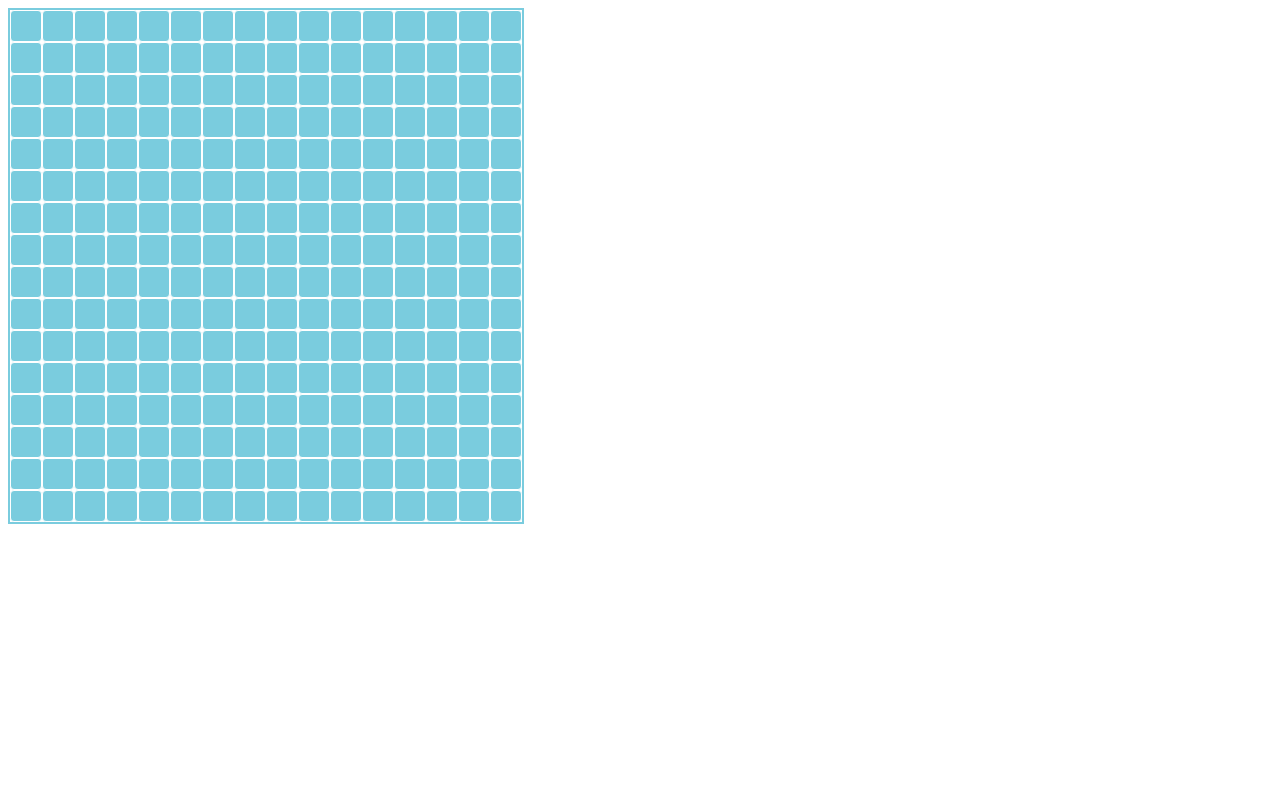
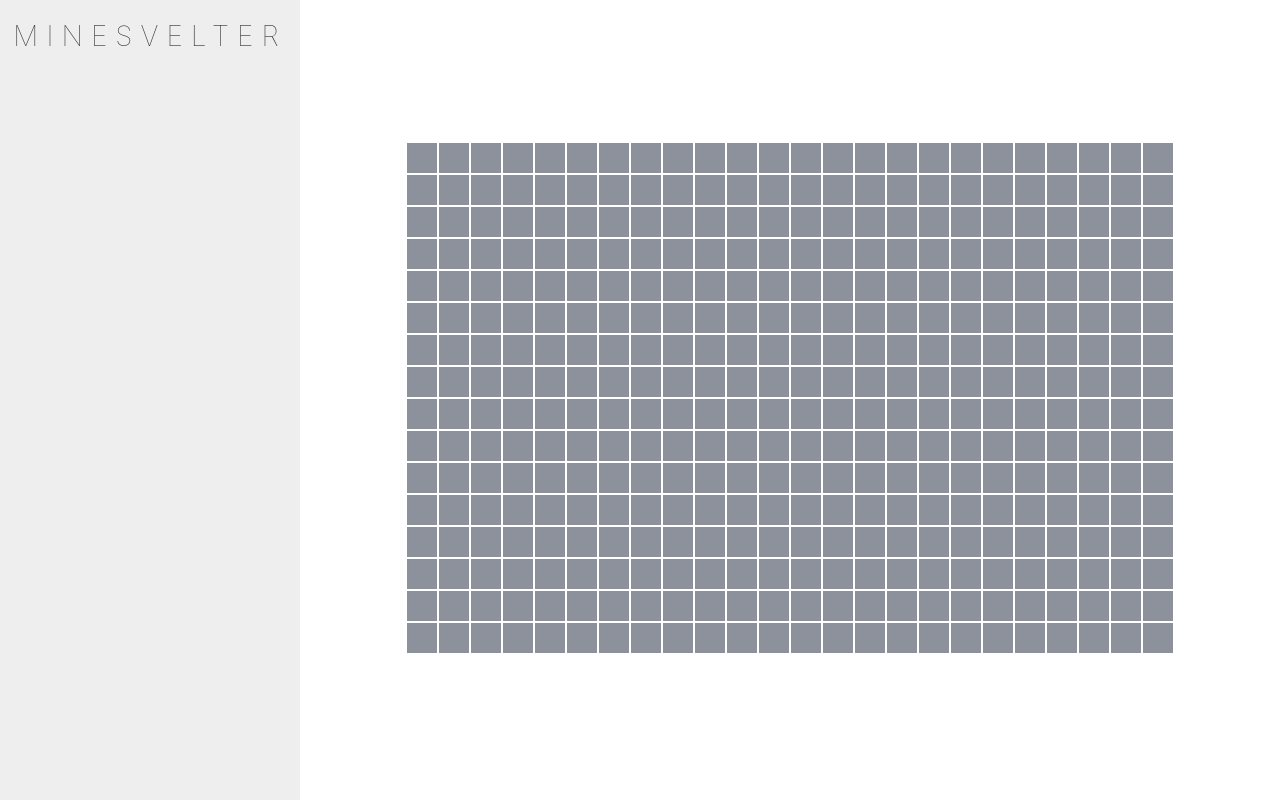
Before and after one commit to TicTacTaw/minesvelter, a Svelte app: page / in a window 1280 px wide. Built offline with nearby package versions, Linux system fonts and the light colour scheme; the HTML template or start-up script is replaced by a standard one.

Commit message:
feat(ui): slightly better ui

```diff
--- a/src/App.svelte
+++ b/src/App.svelte
@@ -26,7 +26,6 @@
   table {
     border-spacing: 0;
     border-collapse: collapse;
-    border: 2px solid #7accde;
   }
 
   .resultsWrapper {
@@ -46,9 +45,32 @@
     color: white;
     font-weight: bold;
   }
+
+  .app {
+    display: flex;
+    align-items: center;
+  }
+  .settings {
+    left: 0;
+    top: 0;
+    min-height: 100vh;
+    width: 300px;
+    background-color: #eee;
+  }
+
+  h1 {
+    text-align: center;
+    font-weight: 100;
+    letter-spacing: 8px;
+    font-size: 28px;
+  }
 </style>
 
 <svelte:options immutable />
+<div class="app">
+  <div class="settings">
+    <h1>MINESVELTER</h1>
+  </div>
   <div class="boardWrapper">
     <div class="grid">
       <table cellspacing="0" cellpadding="0">
@@ -72,3 +94,4 @@
       {/if}
     </div>
   </div>
+</div>
--- a/src/assets/styles/global.css
+++ b/src/assets/styles/global.css
@@ -8,7 +8,6 @@ body {
 body {
   color: #333;
   margin: 0;
-  padding: 8px;
   box-sizing: border-box;
   font-family: -apple-system, BlinkMacSystemFont, 'Segoe UI', Roboto,
     Oxygen-Sans, Ubuntu, Cantarell, 'Helvetica Neue', sans-serif;
--- a/src/components/Tile.svelte
+++ b/src/components/Tile.svelte
@@ -31,10 +31,9 @@
 
 <style>
   .tile {
-    background-color: #7accde;
+    background-color: rgb(141, 145, 156);
     width: 30px;
     height: 30px;
-    border-radius: 4px;
     text-align: center;
     line-height: 30px;
     border: solid 0.5px white;
@@ -43,7 +42,7 @@
     user-select: none;
   }
   .tile:hover {
-    background-color: #4799ab;
+    background-color: rgb(101, 105, 116);
   }
   .tile > img {
     width: 100%;
@@ -52,7 +51,7 @@
     box-sizing: border-box;
   }
   .tile.revealed {
-    background-color: #f5f5f5;
+    background-color: #ececec;
   }
   .tile[data-value='X'] {
     background-color: #ee6060;
--- a/src/stores/board.js
+++ b/src/stores/board.js
@@ -2,7 +2,7 @@ import { writable, get } from 'svelte/store'
 import game from './game'
 import { isAround } from '../helpers'
 
-export const SIZE_X = 16
+export const SIZE_X = 24
 export const SIZE_Y = 16
 export const MINES_AMOUNT = 40
 
```
Lines whose indentation alone changed are shown as unchanged.
